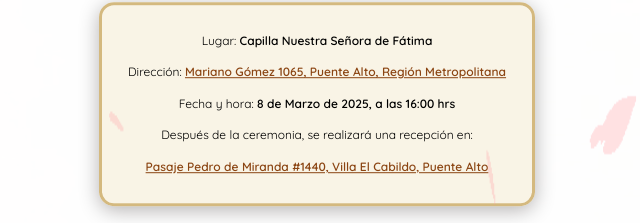
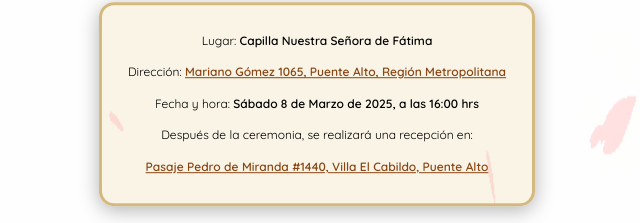
Before and after one commit to Rayel92/invitacion-bautizo, a plain HTML site: page index.html in a window 1280 px wide. Both pictures are taken after a click on the button "Abrir". Shown: the part 509-732 px from the top of the page, 323-963 px from the left. Drawn offline with Linux system fonts and the light colour scheme.

Commit message:
Update index.html

```diff
--- a/index.html
+++ b/index.html
@@ -373,7 +373,7 @@
                         rel="noopener noreferrer" style="color: #8b4513; text-decoration: underline;">
                         Mariano Gómez 1065, Puente Alto, Región Metropolitana</a></strong>
             </p>
-            <p class="evento-text" style="font-size: 12px; margin: 10px 0;">Fecha y hora: <strong>8 de Marzo de 2025, a
+            <p class="evento-text" style="font-size: 12px; margin: 10px 0;">Fecha y hora: <strong>Sábado 8 de Marzo de 2025, a
                     las 16:00 hrs</strong>
             </p>
 
```
